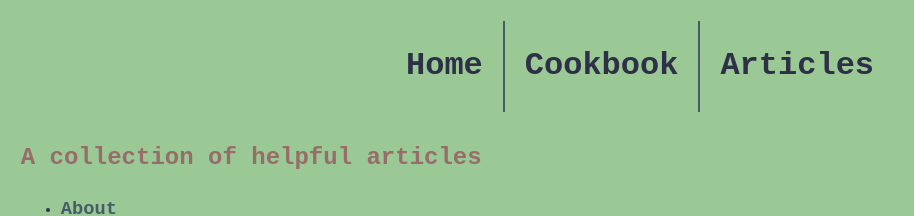
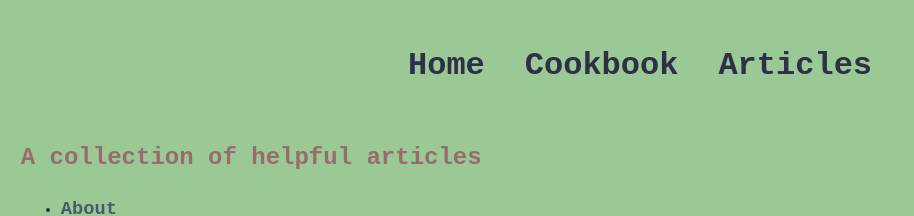
Before and after one commit to blakejacobus/creationcookbook.com, a Jekyll site: the page built from posts.html, in a window 1280 px wide. Shown: the top 216 px of the page, without its empty margins (0-914 px from the left). Built offline with Jekyll 4.4.1, drawn with Linux system fonts in a browser that asks for light colours.

Commit message:
Reverting nav borders

```diff
--- a/_sass/main.scss
+++ b/_sass/main.scss
@@ -26,12 +26,12 @@ ul.topnav {
 
 ul.topnav li {
   float: left;
-  border-right: 2px solid #465C69;
+  // border-right: 2px solid #465C69;
 }
 
-ul.topnav li:last-child {
-  border-right: none;
-}
+// ul.topnav li:last-child {
+//   border-right: none;
+// }
 
 ul.topnav li a {
   display: block;
```
